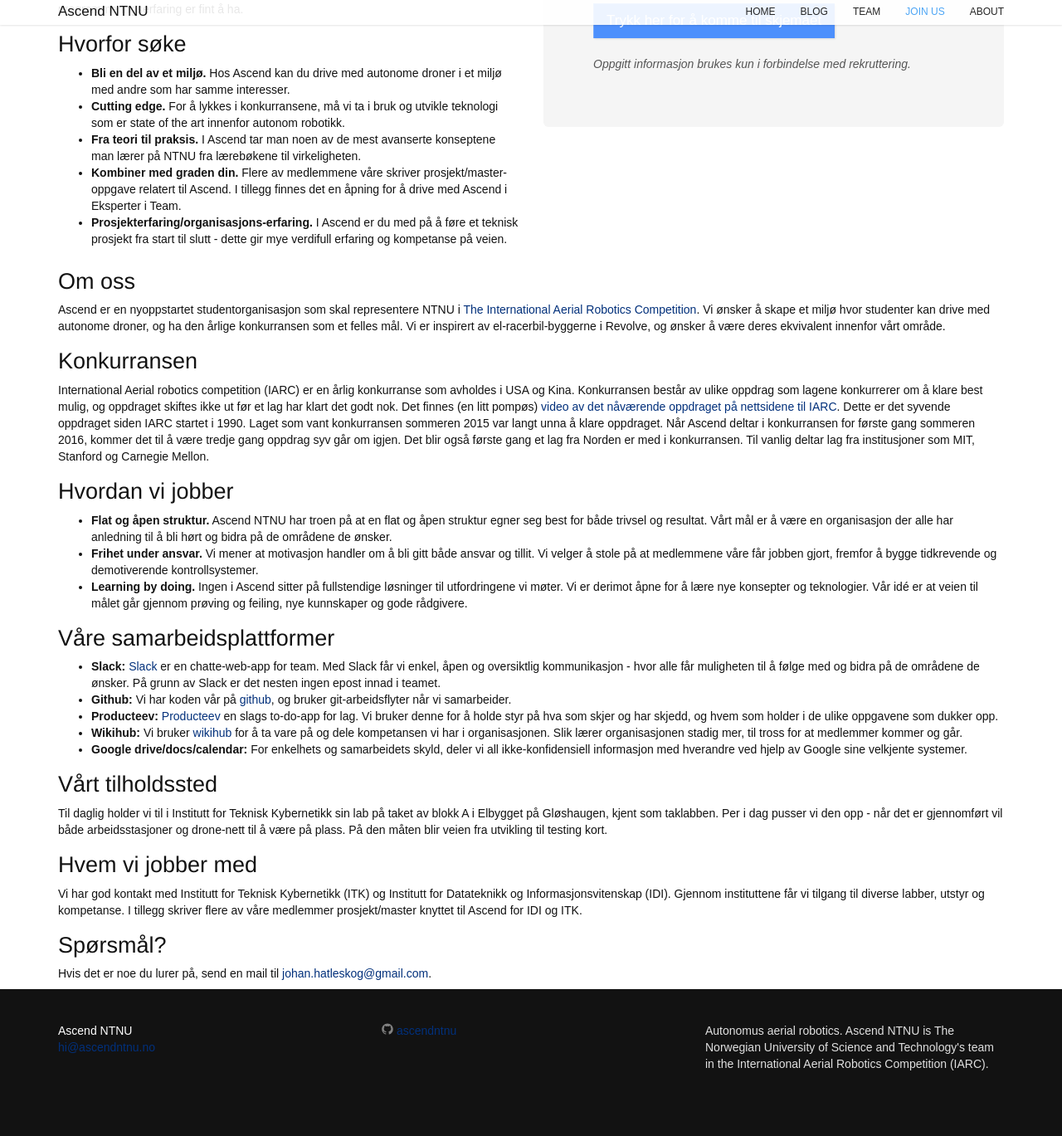
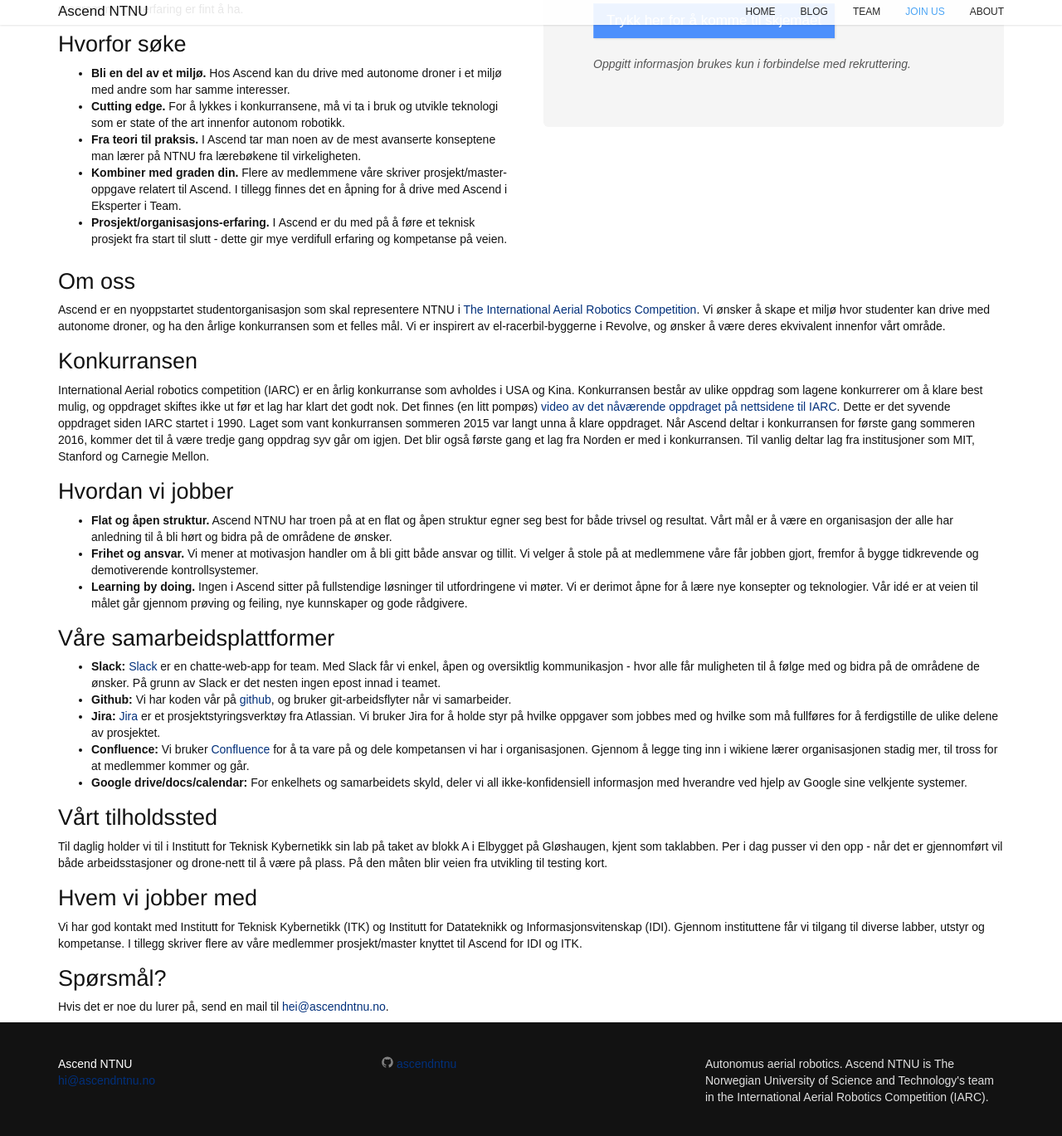
Before and after one commit to AscendNTNU/AscendNTNU.github.io, a Jekyll site: the page built from join.html, in a window 1280 px wide and 1400 px high, scrolled down 258 px. Shown: the top 1369 px of the window at 83% size. Built offline with Jekyll 4.4.1, drawn with Linux system fonts in a browser that asks for light colours; some web fonts are replaced.

Commit message:
Update content

```diff
--- a/join.html
+++ b/join.html
@@ -32,7 +32,7 @@ permalink: /join/
 					<strong>Kombiner med graden din.</strong> Flere av medlemmene våre skriver prosjekt/master-oppgave relatert til Ascend. I tillegg finnes det en åpning for å drive med Ascend i Eksperter i Team.
 				</li>
 				<li>
-					<strong>Prosjekterfaring/organisasjons-erfaring.</strong> I Ascend er du med på å føre et teknisk prosjekt fra start til slutt - dette gir mye verdifull erfaring og kompetanse på veien.
+					<strong>Prosjekt/organisasjons-erfaring.</strong> I Ascend er du med på å føre et teknisk prosjekt fra start til slutt - dette gir mye verdifull erfaring og kompetanse på veien.
 				</li>
 			</ul>
 		</div>
@@ -66,7 +66,7 @@ permalink: /join/
 					<strong>Flat og åpen struktur.</strong> Ascend NTNU har troen på at en flat og åpen struktur egner seg best for både trivsel og resultat. Vårt mål er å være en organisasjon der alle har anledning til å bli hørt og bidra på de områdene de ønsker.
 				</li>
 				<li>
-					<strong>Frihet under ansvar.</strong> Vi mener at motivasjon handler om å bli gitt både ansvar og tillit. Vi velger å stole på at medlemmene våre får jobben gjort, fremfor å bygge tidkrevende og demotiverende kontrollsystemer.
+					<strong>Frihet og ansvar.</strong> Vi mener at motivasjon handler om å bli gitt både ansvar og tillit. Vi velger å stole på at medlemmene våre får jobben gjort, fremfor å bygge tidkrevende og demotiverende kontrollsystemer.
 				</li>
 				<li>
 					<strong>Learning by doing.</strong> Ingen i Ascend sitter på fullstendige løsninger til utfordringene vi møter. Vi er derimot åpne for å lære nye konsepter og teknologier. Vår idé er at veien til målet går gjennom prøving og feiling, nye kunnskaper og gode rådgivere.
@@ -78,8 +78,8 @@ permalink: /join/
 			<ul>
 				<li><strong>Slack: </strong> <a href="https://slack.com/">Slack</a> er en chatte-web-app for team. Med Slack får vi enkel, åpen og oversiktlig kommunikasjon - hvor alle får muligheten til å følge med og bidra på de områdene de ønsker. På grunn av Slack er det nesten ingen epost innad i teamet.</li>
 				<li><strong>Github: </strong>Vi har koden vår på <a href="https://github.com/">github</a>, og bruker git-arbeidsflyter når vi samarbeider.</li>
-				<li><strong>Producteev: </strong><a href="https://producteev.com/">Producteev</a> en slags to-do-app for lag. Vi bruker denne for å holde styr på hva som skjer og har skjedd, og hvem som holder i de ulike oppgavene som dukker opp.</li>
-				<li><strong>Wikihub: </strong>Vi bruker <a href="http://getwikihub.com/">wikihub</a> for å ta vare på og dele kompetansen vi har i organisasjonen. Slik lærer organisasjonen stadig mer, til tross for at medlemmer kommer og går.</li>
+				<li><strong>Jira: </strong><a href="https://www.atlassian.com/software/jira">Jira</a> er et prosjektstyringsverktøy fra Atlassian. Vi bruker Jira for å holde styr på hvilke oppgaver som jobbes med og hvilke som må fullføres for å ferdigstille de ulike delene av prosjektet.</li>
+				<li><strong>Confluence: </strong>Vi bruker <a href="https://www.atlassian.com/software/confluence">Confluence</a> for å ta vare på og dele kompetansen vi har i organisasjonen. Gjennom å legge ting inn i wikiene lærer organisasjonen stadig mer, til tross for at medlemmer kommer og går.</li>
 				<li><strong>Google drive/docs/calendar: </strong>For enkelhets og samarbeidets skyld, deler vi all ikke-konfidensiell informasjon med hverandre ved hjelp av Google sine velkjente systemer.</li>
 			</ul>
 
@@ -95,7 +95,7 @@ permalink: /join/
 
 			<h2>Spørsmål?</h2>
 			<p>
-				Hvis det er noe du lurer på, send en mail til <a href="mailto:hei@ascendntnu.no">johan.hatleskog@gmail.com</a>.
+				Hvis det er noe du lurer på, send en mail til <a href="mailto:hei@ascendntnu.no">hei@ascendntnu.no</a>.
 			</p>
 		</div>
 	</div>
```
